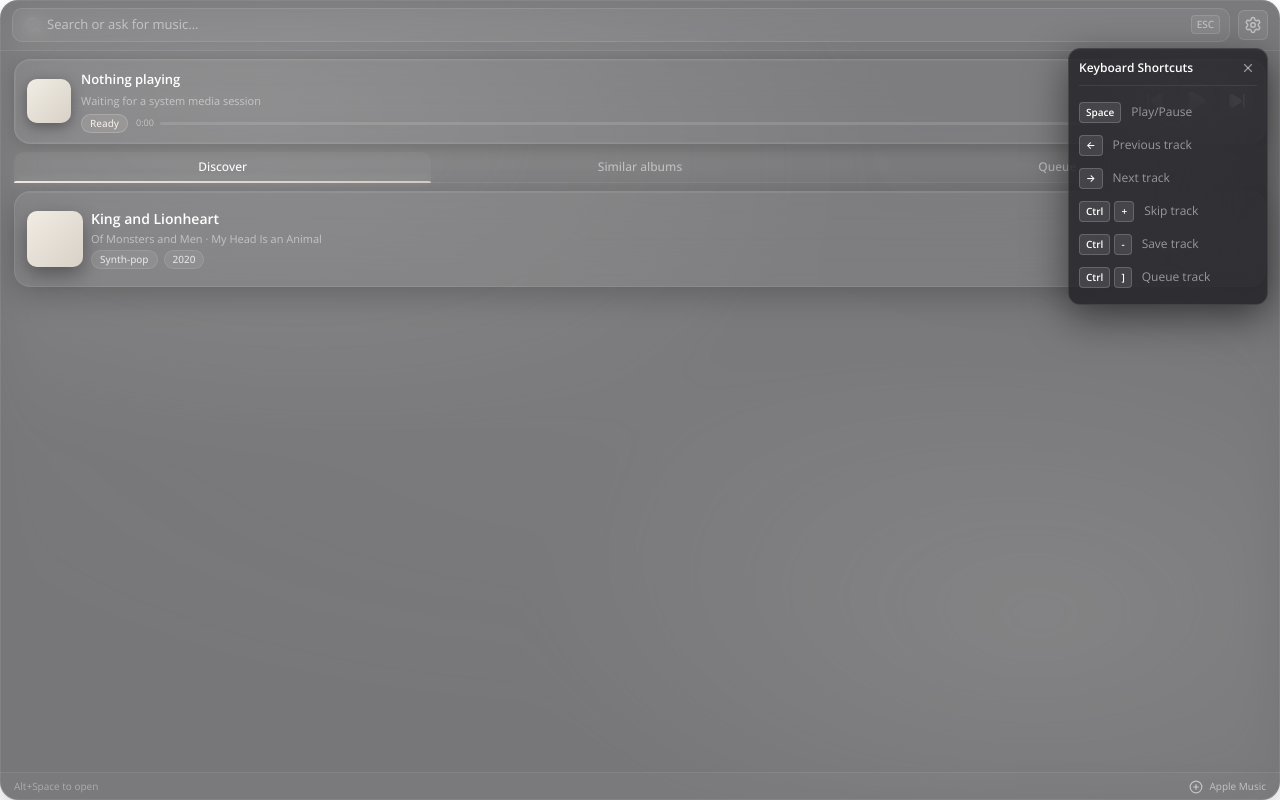
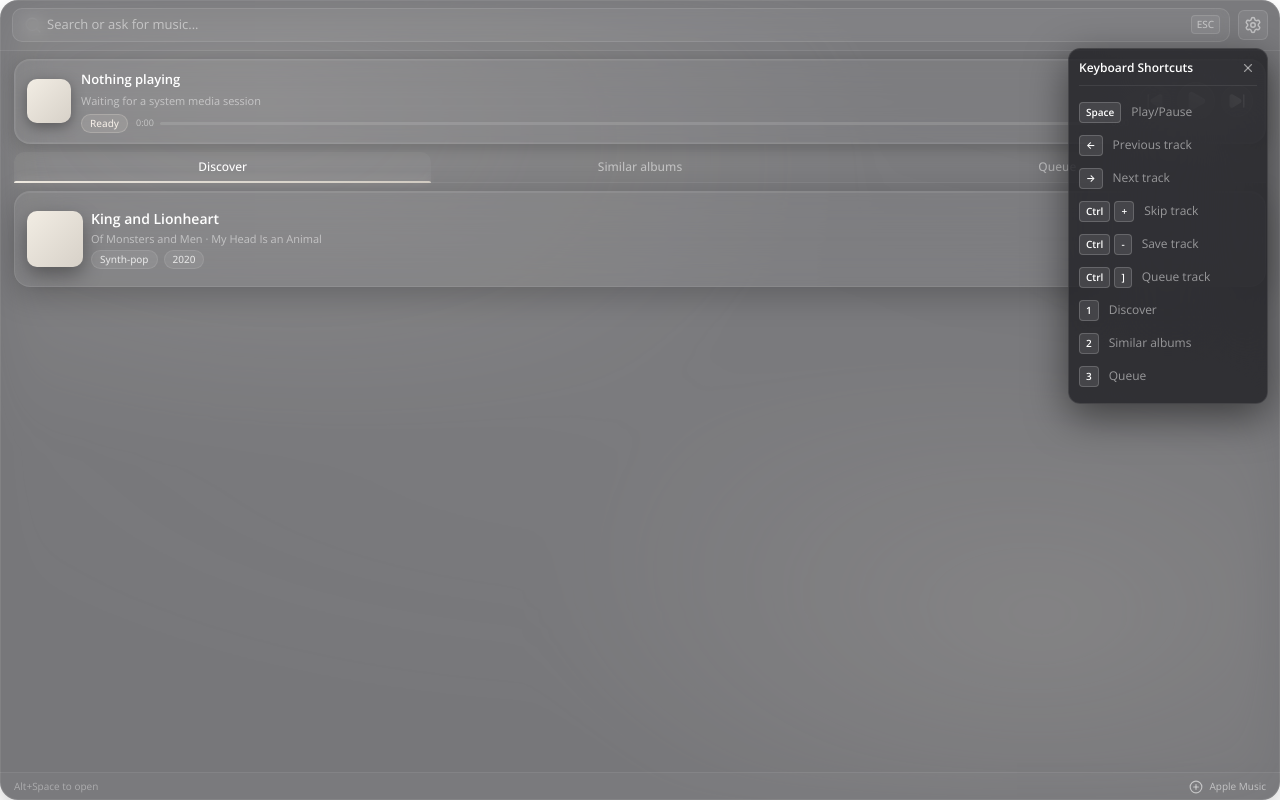
Before and after one commit to nathanZW/WayWard, a React (Vite) app in the folder Wayward/: page / in a window 1280 px wide. Both pictures are taken after a click on the button 1253 px from the left and 24 px from the top of the page. Built offline with nearby package versions, Linux system fonts and the light colour scheme; the HTML template or start-up script is replaced by a standard one.

Commit message:
feat: add tab shortcuts

```diff
--- a/Wayward/src/App.tsx
+++ b/Wayward/src/App.tsx
@@ -167,6 +167,19 @@ function App() {
         e.preventDefault();
         handlePlayPause();
       }
+      // Tab switching shortcuts
+      if (e.key === "1") {
+        e.preventDefault();
+        setActiveTab("Discover");
+      }
+      if (e.key === "2") {
+        e.preventDefault();
+        setActiveTab("Similar albums");
+      }
+      if (e.key === "3") {
+        e.preventDefault();
+        setActiveTab("Queue");
+      }
     };
 
     const handleClickOutside = (e: MouseEvent) => {
@@ -283,6 +296,18 @@ function App() {
                   <div className="shortcut-keys"><kbd>Ctrl</kbd><kbd>]</kbd></div>
                   <span>Queue track</span>
                 </div>
+                <div className="shortcut-item">
+                  <div className="shortcut-keys"><kbd>1</kbd></div>
+                  <span>Discover</span>
+                </div>
+                <div className="shortcut-item">
+                  <div className="shortcut-keys"><kbd>2</kbd></div>
+                  <span>Similar albums</span>
+                </div>
+                <div className="shortcut-item">
+                  <div className="shortcut-keys"><kbd>3</kbd></div>
+                  <span>Queue</span>
+                </div>
               </div>
             </div>
           </div>
```
